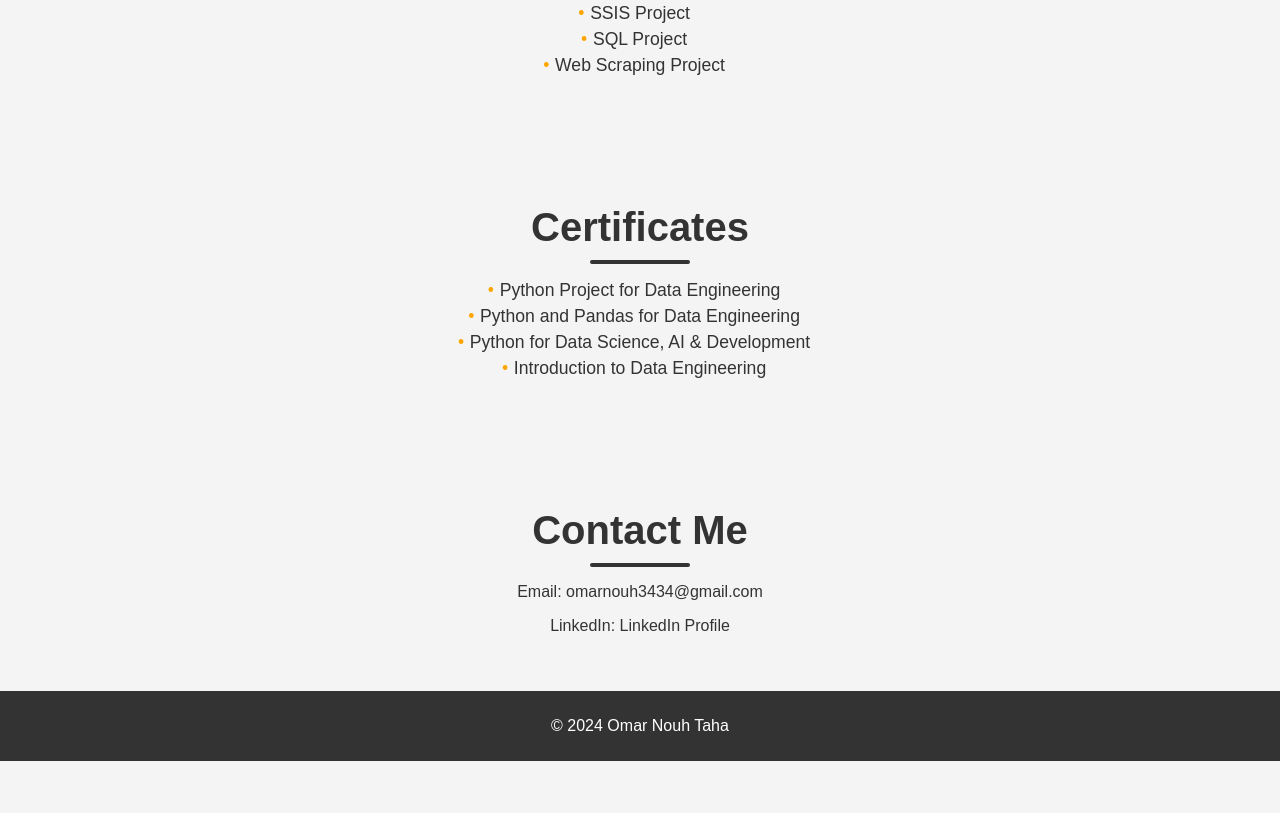
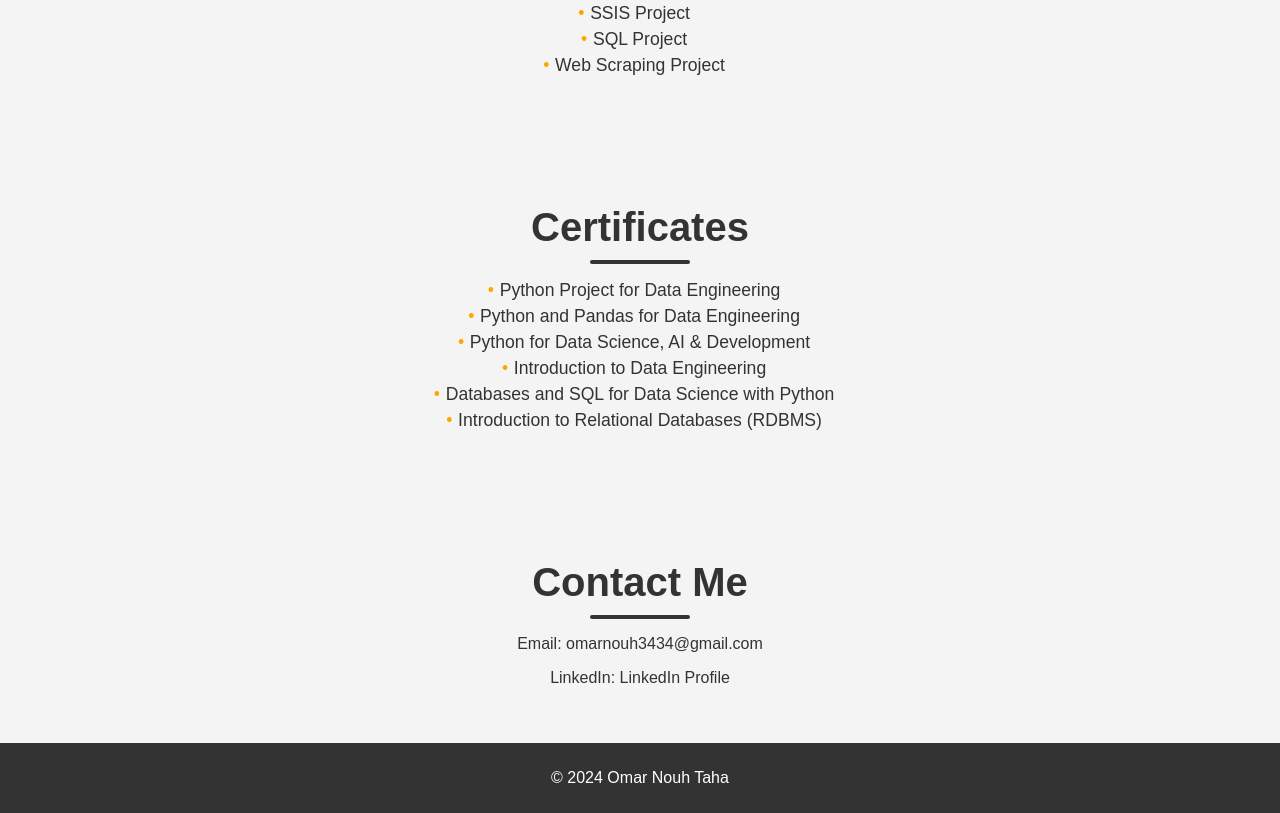
Before and after one commit to Omar-Nouh-taha/portfolio, a plain HTML site: page index.html in a window 1280 px wide. Shown: the part 1173-1986 px from the top of the page. Before the commit the page ends 1934 px from the top, so only its background shows below. Drawn offline with Linux system fonts and the light colour scheme.

Commit message:
Update index.html
Signed-off-by: Omar-Nouh-taha <140975176+Omar-Nouh-taha@users.noreply.github.com>

```diff
--- a/index.html
+++ b/index.html
@@ -257,6 +257,9 @@
             <li><a href="https://www.coursera.org/account/accomplishments/verify/JBXVBA6KHJTY" target="_blank">Python and Pandas for Data Engineering</a></li>
             <li><a href="https://www.coursera.org/account/accomplishments/verify/HDCWGNJ33JJA" target="_blank">Python for Data Science, AI & Development</a></li>
             <li><a href="https://coursera.org/share/df1cb69c3f8adb700e789c26447b59d0" target="_blank">Introduction to Data Engineering</a></li>
+            <li><a href="https://coursera.org/share/be7d0b84bcf9e13c4b3279c5c481b3e4" target="_blank">Databases and SQL for Data Science with Python</a></li>
+            <li><a href="https://coursera.org/share/886b6f1ad30790a75024673c0309776f" target="_blank">Introduction to Relational Databases (RDBMS)</a></li>
+
         </ul>
     </section>
 
```
